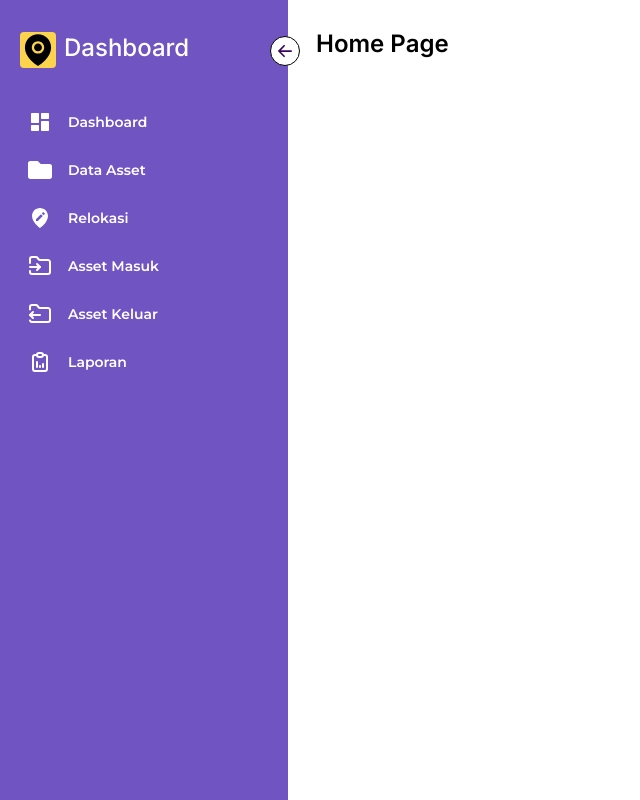
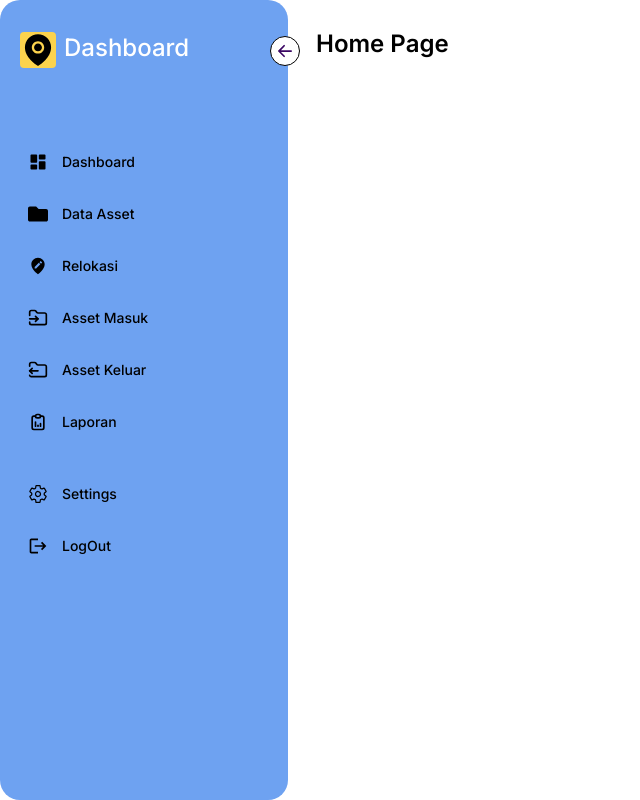
Before and after one commit to INTERNSHIP-Tiga-Serangkai-Smart-Office/frontend-web, a React (Create React App) app: page /dashboard in a window 1280 px wide. Shown: the whole page, without its empty margins (0-640 px from the left). Built offline with nearby package versions, Linux system fonts and the light colour scheme.

Commit message:
new sidebar

```diff
--- a/src/pages/Dashboard.jsx
+++ b/src/pages/Dashboard.jsx
@@ -1,6 +1,6 @@
 import React from 'react';
 import { useState } from 'react';
-import { NavLink } from 'react-router-dom';
+import { Link, NavLink } from 'react-router-dom';
 import {BsArrowLeftShort,} from "react-icons/bs";
 import {AiFillEnvironment} from "react-icons/ai";
 import { RiDashboardFill } from "react-icons/ri";
@@ -8,52 +8,50 @@ import { BiSolidEditLocation } from "react-icons/bi";
 import { FaFolder } from "react-icons/fa";
 import { LuFolderInput } from "react-icons/lu";
 import { LuFolderOutput } from "react-icons/lu";
+import { IoSettingsOutline } from "react-icons/io5";
+import { MdLogout } from "react-icons/md";
+// import { HiMenuAlt3} from "react-icons/hi";
 import { TbReportAnalytics } from "react-icons/tb";
-import SideBar from '../components/SideBar';
+// import SideBar from '../components/SideBar';
 
 const Dashboard = () => {
+  const menus =[
+    {name: "Dashboard", link:"/dashboard", icon:RiDashboardFill},
+    {name: "Data Asset", link:"#", icon:FaFolder},
+    {name: "Relokasi", link:"#", icon:BiSolidEditLocation},
+    {name: "Asset Masuk", link:"#", icon:LuFolderInput},
+    {name: "Asset Keluar", link:"#", icon:LuFolderOutput},
+    {name: "Laporan", link:"#", icon:TbReportAnalytics},
+    {name : "Settings", link:"#", icon:IoSettingsOutline,margin:true},
+    {name : "LogOut", link:"#", icon:MdLogout},
+  ]
+
   const [open, setOpen] = useState(true);
   return (
     <div className='flex'>
-      <div className={`bg-clr-bg-sd h-screen p-5 pt-8 ${open? "w-72":"w-20"} duration-300 relative`}>
+      <div className={`bg-clr-bg-sd h-screen p-5 pt-8 ${open? "w-72":"w-20"} duration-300 relative`} style={{ borderRadius: open ? "20px 20px 20px 20px" : "20px" }}>
         <BsArrowLeftShort className={`bg-white text-purple-950 text-3xl rounded-full absolute -right-3 top-9 border border-black
         cursor-pointer ${!open && "rotate-180"}`} onClick={()=>setOpen(!open)}/>
         <div className='inline-flex'>
           <AiFillEnvironment className={`bg-amber-300 text-4xl
           rounded cursor-pointer block float-left mr-2 duration-500 ${!open && "rotate-[350deg]"}`}/>
-          <h1 className={`text-white origin-left font-medium text-2xl duration-350 ${!open && 'scale-0'}`}>
+          <h1 className={`text-white origin-left font-medium text-2xl duration-350 mb-20 ${!open && 'scale-0'}`}>
             Dashboard</h1>
-            <div>
-            </div>
+        </div>
+        <div className=' flex flex-col gap-4 relative'>
+          {
+            menus?.map((menu,i)=>(
+                <Link to={menu?.link} key={i}
+                className={`${menu?.margin && 'mt-5'} flex items-center text-sm gap-3.5 font-medium p-2 hover:bg-light-white rounded-md`}>
+                  <div>{React.createElement(menu?.icon,{size:"20"})}</div>
+                  <h2 style={{transitionDelay:`${i+3}00ms`}} className={`whitespace-pre duration-500 ${!open && 'opacity-0 translate-x-28 overflow-hidden'}`}>
+                    {menu?.name}
+                    </h2>
+                </Link>
+            ))
+          }
         </div>
 
-        <ul className='pt-5'>
-                  <li className='text-sm flex flex-row items-center gap-x-4 cursor-pointer p-2 hover:bg-light-white rounded-md mt-2 text-white font-montserrat font-semibold'>
-                    <RiDashboardFill className='w-6 h-6'/>
-                    {open && <NavLink >Dashboard</NavLink>}
-                  </li>
-                  <li className='text-sm flex items-center gap-x-4 cursor-pointer p-2 hover:bg-light-white  rounded-md mt-2 text-white font-montserrat font-semibold'>
-                    <FaFolder className='w-6 h-6'/>
-                    {open && <NavLink>Data Asset</NavLink>}
-                  </li>
-                  <li className='text-sm flex items-center gap-x-4 cursor-pointer p-2 hover:bg-light-white rounded-md mt-2 text-white font-montserrat font-semibold'>
-                    <BiSolidEditLocation className='w-6 h-6'/>
-                    {open && <NavLink>Relokasi</NavLink>}
-                  </li>
-                  <li className='text-sm flex items-center gap-x-4 cursor-pointer p-2 hover:bg-light-white rounded-md mt-2 text-white font-montserrat font-semibold'>
-                    <LuFolderInput className='w-6 h-6'/>
-                    {open && <NavLink>Asset Masuk</NavLink>}
-                  </li>
-                  <li className='text-sm flex items-center gap-x-4 cursor-pointer p-2 hover:bg-light-white rounded-md mt-2 text-white font-montserrat font-semibold'>
-                    <LuFolderOutput className='w-6 h-6'/>
-                    {open && <NavLink >Asset Keluar</NavLink>}
-                  </li>
-                  <li className='text-sm flex items-center gap-x-4 cursor-pointer p-2 hover:bg-light-white rounded-md mt-2 text-white font-montserrat font-semibold'>
-                    <TbReportAnalytics className='w-6 h-6'/>
-                    {open && <NavLink>Laporan</NavLink>}
-                  </li>
-
-                </ul>
 
         </div>
       <div className='p-7'>
--- a/tailwind.config.js
+++ b/tailwind.config.js
@@ -6,7 +6,7 @@ module.exports = {
   theme: {
     extend: {
       colors:{
-        "clr-bg-sd" : "#7054C2",
+        "clr-bg-sd" : "#6EA2F1",
         "clr-text-click": "#C238E4",
         "clr-icon-click":"#BCB4D7",
         "cl-white":"#FFFFFF",
```
